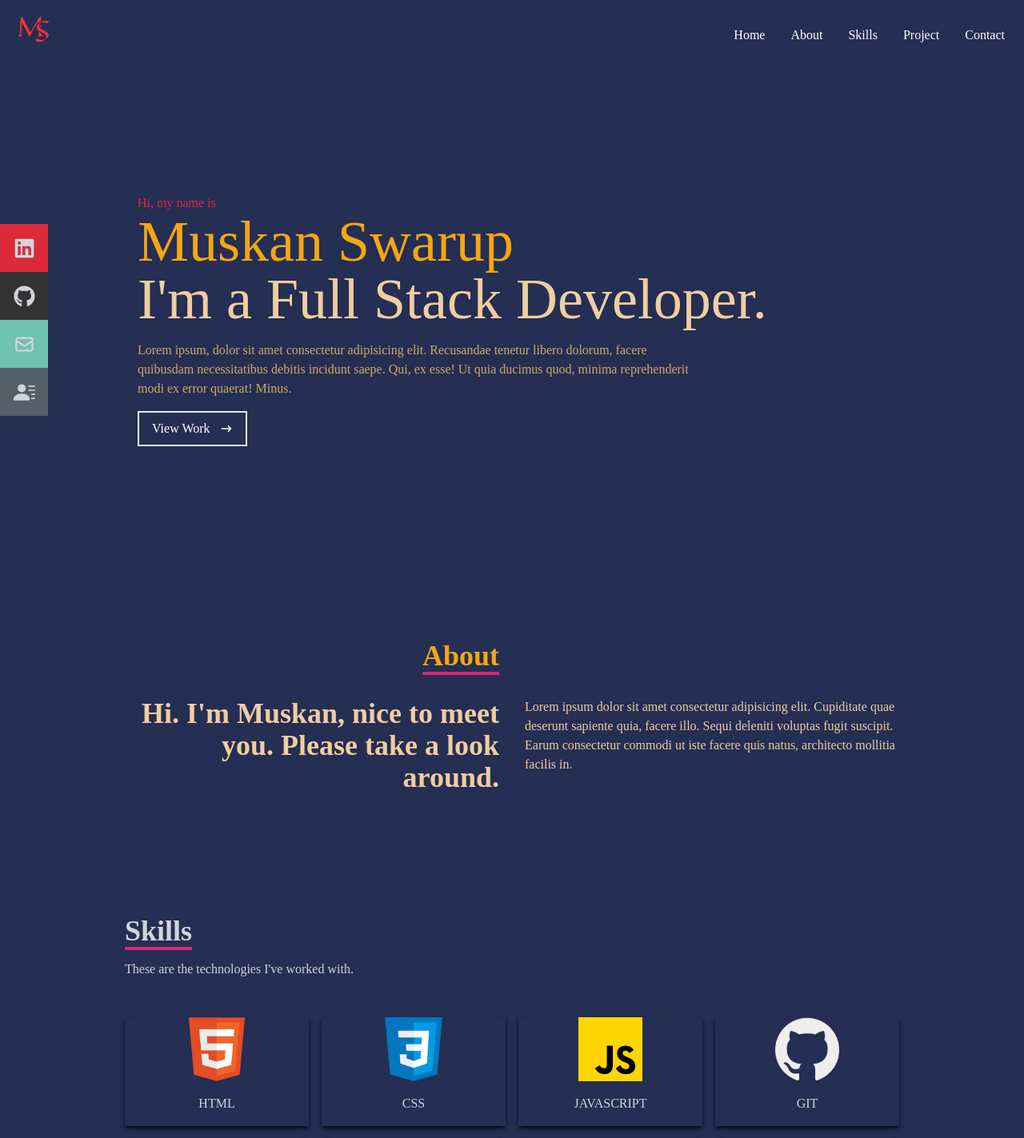
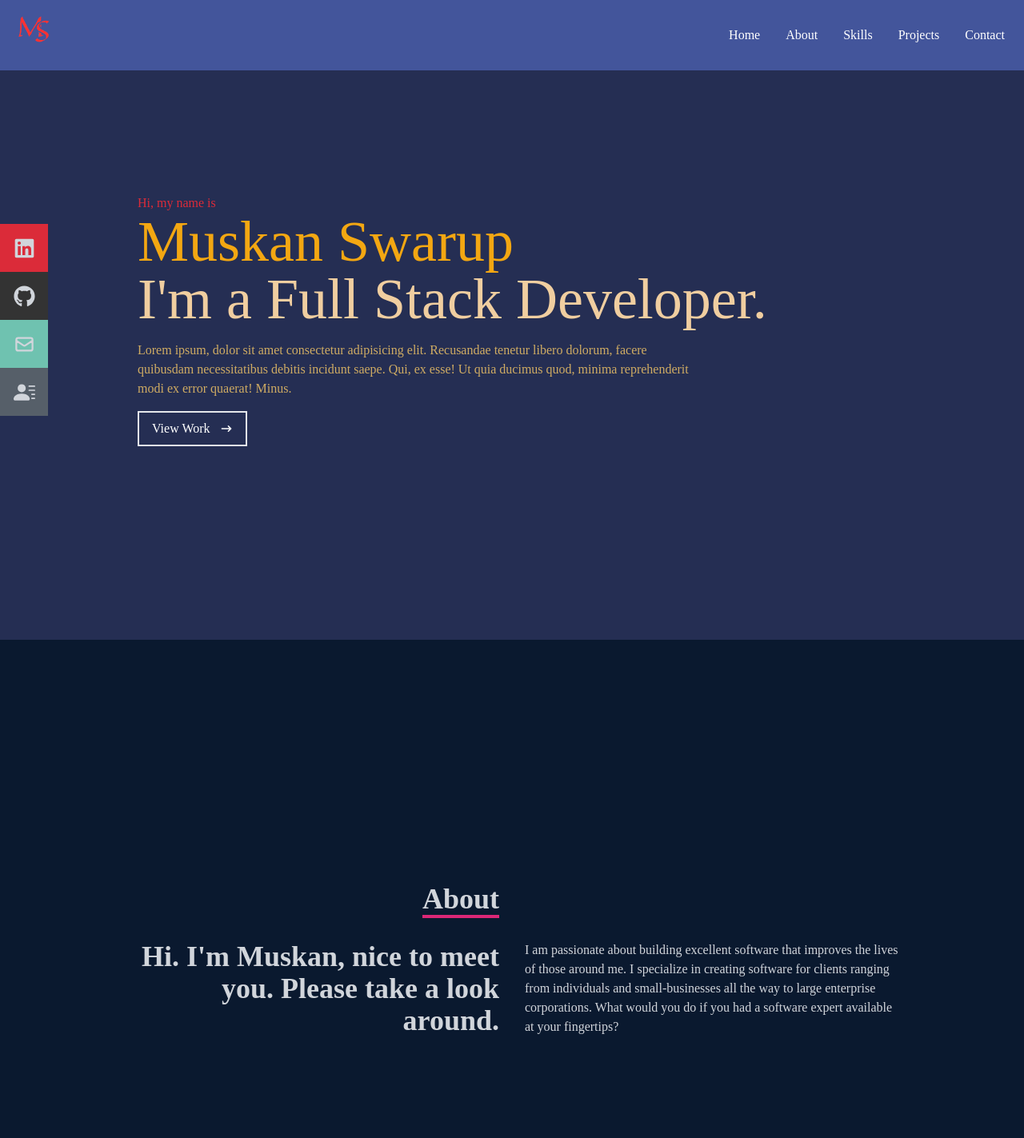
Before and after one commit to muskanswarup/Portfolio-, a React (Create React App) app: page / in a window 1280 px wide. Shown: the top 1423 px of the page at 80% size. Built offline with nearby package versions, Linux system fonts and the light colour scheme; the HTML template or start-up script is replaced by a standard one.

Commit message:
added links

```diff
--- a/package.json
+++ b/package.json
@@ -10,6 +10,7 @@
     "react-dom": "^18.3.1",
     "react-icons": "^5.2.1",
     "react-scripts": "5.0.1",
+    "react-scroll": "^1.9.0",
     "web-vitals": "^2.1.0"
   },
   "scripts": {
--- a/src/components/About.jsx
+++ b/src/components/About.jsx
@@ -1,28 +1,61 @@
-import React from "react";
+// import React from "react";
 
-function About() {
+// function About() {
+//   return (
+//     <div className="w-full h-screen bg-[#252e53] text-gray-600" name="about">
+//       <div className="flex flex-col justify-center items-center w-full h-full">
+//         <div className="max-w-[1000px] w-full grid grid-cols-2 gap-8">
+//           <div className="sm:text-right pb-8 pl-4 text-[#f3a712] ">
+//             <p className="text-4xl font-bold inline border-b-4 border-pink-600">
+//               About
+//             </p>
+//           </div>
+//           {/* <div></div> */}
+//         </div>
+//         <div className="max-w-[1000px] w-full h-full grid sm:grid-cols-2 gap-8 text-[#f0cea0] px-4">
+//           <div className="sm:text-right font-bold text-4xl">
+//             <p>Hi. I'm Muskan, nice to meet you. Please take a look around.</p>
+//           </div>
+//           <div className="mb-40">
+//             <p>Lorem ipsum dolor sit amet consectetur adipisicing elit. Cupiditate quae deserunt sapiente quia, facere illo. Sequi deleniti voluptas fugit suscipit. Earum consectetur commodi ut iste facere quis natus, architecto mollitia facilis in.</p>
+//           </div>
+//         </div>
+//       </div>
+//     </div>
+//   );
+// }
+
+// export default About;
+
+import React from 'react';
+
+const About = () => {
   return (
-    <div className="w-full  bg-[#252e53] text-gray-600" name="about">
-      <div className="w-full h-full flex flex-col justify-center items-center">
-        <div className="max-w-[1000px] w-full grid grid-cols-2 gap-8">
-          <div className="sm:text-right pb-8 pl-4 text-[#f3a712] ">
-            <p className="text-4xl font-bold inline border-b-4 border-pink-600">
+    <div name='about' className='w-full h-screen bg-[#0a192f] text-gray-300'>
+      <div className='flex flex-col justify-center items-center w-full h-full'>
+        <div className='max-w-[1000px] w-full grid grid-cols-2 gap-8'>
+          <div className='sm:text-right pb-8 pl-4'>
+            <p className='text-4xl font-bold inline border-b-4 border-pink-600'>
               About
             </p>
           </div>
-          {/* <div></div> */}
-        </div>
-        <div className="max-w-[1000px] w-full h-full grid sm:grid-cols-2 gap-8 text-[#f0cea0] px-4">
-          <div className="sm:text-right font-bold text-4xl">
-            <p>Hi. I'm Muskan, nice to meet you. Please take a look around.</p>
+          <div></div>
           </div>
-          <div className="mb-40">
-            <p>Lorem ipsum dolor sit amet consectetur adipisicing elit. Cupiditate quae deserunt sapiente quia, facere illo. Sequi deleniti voluptas fugit suscipit. Earum consectetur commodi ut iste facere quis natus, architecto mollitia facilis in.</p>
+          <div className='max-w-[1000px] w-full grid sm:grid-cols-2 gap-8 px-4'>
+            <div className='sm:text-right text-4xl font-bold'>
+              <p>Hi. I'm Muskan, nice to meet you. Please take a look around.</p>
+            </div>
+            <div>
+              <p>I am passionate about building excellent software that improves
+              the lives of those around me. I specialize in creating software
+              for clients ranging from individuals and small-businesses all the
+              way to large enterprise corporations. What would you do if you had
+              a software expert available at your fingertips?</p>
+            </div>
           </div>
-        </div>
       </div>
     </div>
   );
-}
+};
 
 export default About;
--- a/src/components/Navbar.jsx
+++ b/src/components/Navbar.jsx
@@ -1,12 +1,143 @@
+// import React, { useState } from "react";
+// import { Link } from "react-scroll";
+// // import logo from
+// import {
+//   FaBars,
+//   FaTimes,
+//   FaGithub,
+//   FaLinkedin,
+//   FaFacebook,
+//   FaGit,
+// } from "react-icons/fa";
+// import { HiOutlineMail } from "react-icons/hi";
+// import { BsFillPersonLinesFill } from "react-icons/bs";
+// import Logo from "../assets/logo_m.png";
+
+// function Navbar() {
+//   const [nav, setNav] = useState(false);
+//   const handleClick = () => {
+//     setNav(!nav);
+//   };
+
+//   return (
+//     <div className="w-full h-[88px] flex justify-between items-center px-2 py-4 bg-[#43559b] fixed text-white">
+//       {/* Logo image */}
+//       <div>
+//         <img src={Logo} alt="logo" width={"70px"} className="rounded-full" />
+//       </div>
+
+//       {/* Menu */}
+//       <ul className="hidden md:flex">
+//       <li>
+//           <Link to="home" smooth={true} duration={500}>
+//             Home
+//           </Link>
+//         </li>
+
+//         <li>
+//           <Link to="about" smooth={true} duration={500}>
+//             About
+//           </Link>
+//         </li>
+
+//          <li>
+//           <Link to="skills" smooth={true} duration={500}>
+//             Skills
+//           </Link>
+//         </li>
+
+//         <li>
+//           <Link to="projects" smooth={true} duration={500}>
+//             Projects
+//           </Link>
+//         </li>
+
+//          <li>
+//           <Link to="contact" smooth={true} duration={500}>
+//             Contact
+//           </Link>
+//         </li>
+
+//       </ul>
+
+//       {/* Hamburger icon */}
+//       <div className="md:hidden z-10 cursor-pointer" onClick={handleClick}>
+//         {!nav ? <FaBars size={25} /> : <FaTimes size={25} />}
+//       </div>
+
+//       {/* Mobile Menu */}
+//       <ul
+//         className={
+//           !nav
+//             ? "hidden"
+//             : "absolute w-full h-screen bg-[#29335c] top-0 left-0  text-center flex flex-col justify-center text-4xl"
+//         }
+//       >
+//         <li className="py-6 hover:scale-110">Home</li>
+//         <li className="py-6 hover:scale-110">About</li>
+//         <li className="py-6 hover:scale-110">Skills</li>
+//         <li className="py-6 hover:scale-110">Project</li>
+//         <li className="py-6 hover:scale-110">Contact</li>
+//       </ul>
+
+//       {/* Social Icons */}
+//       <div className="hidden lg:flex fixed flex flex-col left-0 top-[35%]">
+//         <ul>
+//           <li className="w-[160px] h-[60px] flex justify-between items-center ml-[-100px] hover:ml-[-10px] duration-300 bg-[#db2b39]">
+//             <a
+//               href="/"
+//               className="flex justify-between items-center  w-full text-gray-300 "
+//             >
+//               {" "}
+//               LinkedIn <FaLinkedin size={27} />{" "}
+//             </a>
+//           </li>
+
+//           <li className="w-[160px] h-[60px] flex justify-between items-center ml-[-100px] hover:ml-[-10px] duration-300 bg-[#333333]">
+//             <a
+//               href="/"
+//               className="flex justify-between items-center  w-full text-gray-300 "
+//             >
+//               {" "}
+//               GitHub <FaGithub size={27} />{" "}
+//             </a>
+//           </li>
+
+//           <li className="w-[160px] h-[60px] flex justify-between items-center ml-[-100px] hover:ml-[-10px] duration-300 bg-[#6fc2b0]">
+//             <a
+//               href="/"
+//               className="flex justify-between items-center  w-full text-gray-300 "
+//             >
+//               {" "}
+//               Gmail <HiOutlineMail size={27} />{" "}
+//             </a>
+//           </li>
+
+//           <li className="w-[160px] h-[60px] flex justify-between items-center ml-[-100px] hover:ml-[-10px] duration-300 bg-[#565f69]">
+//             <a
+//               href="/"
+//               className="flex justify-between items-center  w-full text-gray-300 "
+//             >
+//               {" "}
+//               Resume <BsFillPersonLinesFill size={27} />{" "}
+//             </a>
+//           </li>
+
+//         </ul>
+//       </div>
+//     </div>
+//   );
+// }
+
+// export default Navbar;
+
 import React, { useState } from "react";
-// import logo from
+import { Link } from "react-scroll";
 import {
   FaBars,
   FaTimes,
   FaGithub,
   FaLinkedin,
-  FaFacebook,
-  FaGit,
 } from "react-icons/fa";
 import { HiOutlineMail } from "react-icons/hi";
 import { BsFillPersonLinesFill } from "react-icons/bs";
@@ -18,8 +149,12 @@ function Navbar() {
     setNav(!nav);
   };
 
+  const closeMenu = () => {
+    setNav(false);
+  };
+
   return (
-    <div className="w-full h-[88px] flex justify-between items-center px-2 py-4 bg-[#252e53] fixed text-white">
+    <div className="w-full h-[88px] flex justify-between items-center px-2 py-4 bg-[#43559b] fixed text-white">
       {/* Logo image */}
       <div>
         <img src={Logo} alt="logo" width={"70px"} className="rounded-full" />
@@ -27,11 +162,35 @@ function Navbar() {
 
       {/* Menu */}
       <ul className="hidden md:flex">
-        <li>Home</li>
-        <li>About</li>
-        <li>Skills</li>
-        <li>Project</li>
-        <li>Contact</li>
+        <li>
+          <Link to="home" smooth={true} duration={500}>
+            Home
+          </Link>
+        </li>
+
+        <li>
+          <Link to="about" smooth={true} duration={500}>
+            About
+          </Link>
+        </li>
+
+        <li>
+          <Link to="skills" smooth={true} duration={500}>
+            Skills
+          </Link>
+        </li>
+
+        <li>
+          <Link to="projects" smooth={true} duration={500}>
+            Projects
+          </Link>
+        </li>
+
+        <li>
+          <Link to="contact" smooth={true} duration={500}>
+            Contact
+          </Link>
+        </li>
       </ul>
 
       {/* Hamburger icon */}
@@ -47,11 +206,31 @@ function Navbar() {
             : "absolute w-full h-screen bg-[#29335c] top-0 left-0  text-center flex flex-col justify-center text-4xl"
         }
       >
-        <li className="py-6 hover:scale-110">Home</li>
-        <li className="py-6 hover:scale-110">About</li>
-        <li className="py-6 hover:scale-110">Skills</li>
-        <li className="py-6 hover:scale-110">Project</li>
-        <li className="py-6 hover:scale-110">Contact</li>
+        <li className="py-6 hover:scale-110">
+          <Link onClick={closeMenu} to="home" smooth={true} duration={500}>
+            Home
+          </Link>
+        </li>
+        <li className="py-6 hover:scale-110">
+          <Link onClick={closeMenu} to="about" smooth={true} duration={500}>
+            About
+          </Link>
+        </li>
+        <li className="py-6 hover:scale-110">
+          <Link onClick={closeMenu} to="skills" smooth={true} duration={500}>
+            Skills
+          </Link>
+        </li>
+        <li className="py-6 hover:scale-110">
+          <Link onClick={closeMenu} to="projects" smooth={true} duration={500}>
+            Projects
+          </Link>
+        </li>
+        <li className="py-6 hover:scale-110">
+          <Link onClick={closeMenu} to="contact" smooth={true} duration={500}>
+            Contact
+          </Link>
+        </li>
       </ul>
 
       {/* Social Icons */}
@@ -96,7 +275,6 @@ function Navbar() {
               Resume <BsFillPersonLinesFill size={27} />{" "}
             </a>
           </li>
-
         </ul>
       </div>
     </div>
--- a/src/components/Projects.jsx
+++ b/src/components/Projects.jsx
@@ -6,17 +6,15 @@ import foodApp from "../assets/foodApp.png";
 
 function Projects() {
   return (
-    <div
-      name="projects"
-      className="w-full md:h-screen text-gray-300   bg-[#252e53] p-8"
-    >
-      <div className="max-w-[1000px] mx-auto flex flex-col p-4 justify-center w-full h-full">
-        <div>
-          <p className="text-4xl font-bold inline border-b-4 text-gray-300 border-pink-600">
-            Projects
+    <div name='projects' className='w-full md:h-screen text-gray-300 bg-[#0a192f]  pt-[150px]'>
+      <div className='max-w-[1000px] mx-auto p-4 flex flex-col justify-center w-full h-full'>
+        <div className='pb-8'>
+          <p className='text-4xl font-bold inline border-b-4 text-gray-300 border-pink-600'>
+            Work
           </p>
-          <p className="py-6">Check out some of my recent work.</p>
+          <p className='py-6'>// Check out some of my recent work</p>
         </div>
+
 
         {/* Container */}
         <div className="grid sm:grid-cols-2 md:grid-cols-3 gap-4">
--- a/src/components/Skills.jsx
+++ b/src/components/Skills.jsx
@@ -10,7 +10,7 @@ import Node from "../assets/node.png";
 
 function Skills() {
   return (
-    <div className="w-full  bg-[#252e53] text-gray-300">
+    <div name="skills" className="w-full h-screen bg-[#252e53] text-gray-300">
       {/* Container */}
       <div className="max-w-[1000px] mx-auto p-4 flex flex-col justify-center w-full h-full">
         <div>
```
Also changed, not shown: src/components/Contact.jsx (+7 -4 lines), 1 other file (tests, documents, lock files or other folders).
